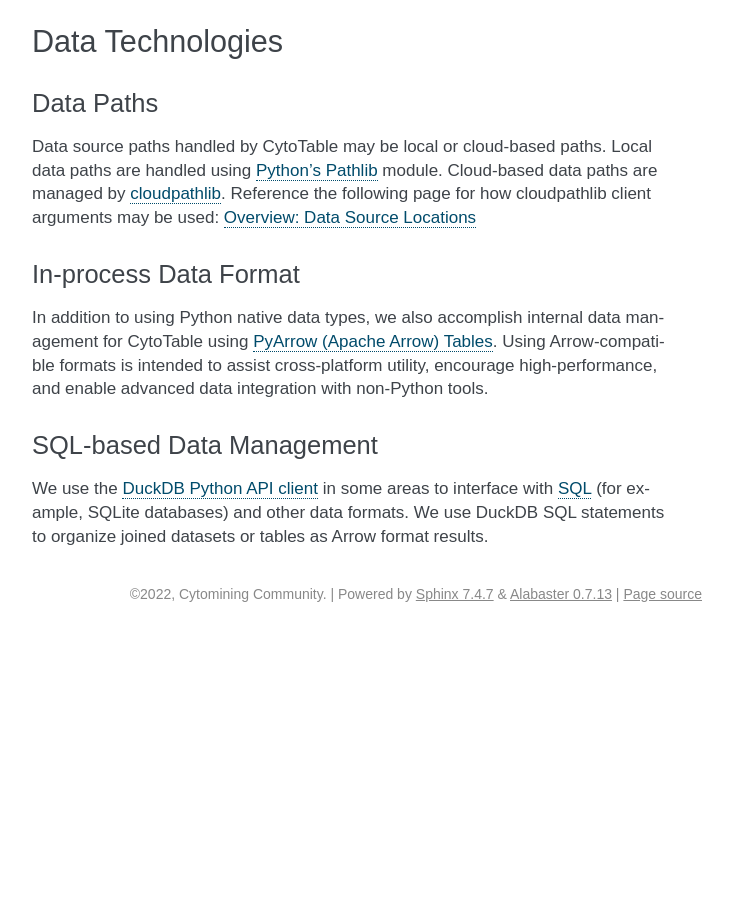
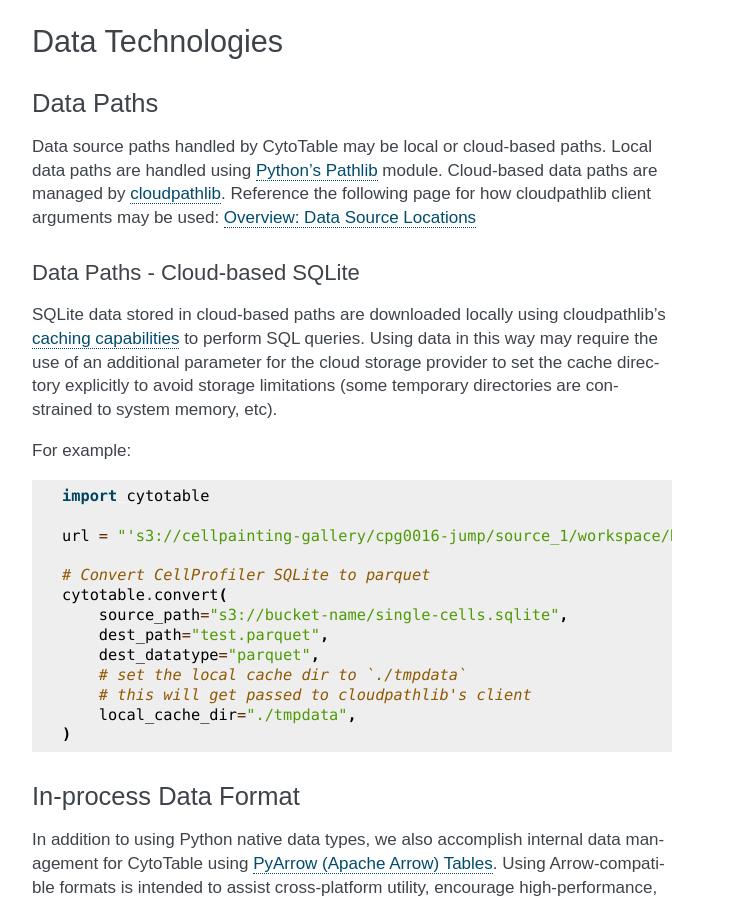
Before and after one commit to cytomining/CytoTable, a Sphinx documentation site: the page built from docs/source/architecture.technical.md, in a window 1280 px wide and 900 px high, scrolled down 659 px. Shown: the whole window, without its empty margins (438-1171 px from the left). Built offline with Sphinx 7.4.7, drawn with Linux system fonts in a browser that asks for light colours; before the commit the page ends 1291 px from its top, so only the background shows below that; some of the changed text lies outside the part shown.

Commit message:
add docs about sqlite from the cloud

````diff
--- a/docs/source/architecture.technical.md
+++ b/docs/source/architecture.technical.md
@@ -27,6 +27,29 @@
 Cloud-based data paths are managed by [cloudpathlib](https://cloudpathlib.drivendata.org/~latest/).
 Reference the following page for how cloudpathlib client arguments may be used: [Overview: Data Source Locations](overview.md#data-source-locations)
 
+#### Data Paths - Cloud-based SQLite
+
+SQLite data stored in cloud-based paths are downloaded locally using cloudpathlib's [caching capabilities](https://cloudpathlib.drivendata.org/stable/caching/) to perform SQL queries.
+Using data in this way may require the use of an additional parameter for the cloud storage provider to set the cache directory explicitly to avoid storage limitations (some temporary directories are constrained to system memory, etc).
+
+For example:
+
+```python
+import cytotable
+
+url = "'s3://cellpainting-gallery/cpg0016-jump/source_1/workspace/backend/Batch1_20221004/UL001643/UL001643.sqlite'"
+
+# Convert CellProfiler SQLite to parquet
+cytotable.convert(
+    source_path="s3://bucket-name/single-cells.sqlite",
+    dest_path="test.parquet",
+    dest_datatype="parquet",
+    # set the local cache dir to `./tmpdata`
+    # this will get passed to cloudpathlib's client
+    local_cache_dir="./tmpdata",
+)
+```
+
 ### In-process Data Format
 
 In addition to using Python native data types, we also accomplish internal data management for CytoTable using [PyArrow (Apache Arrow) Tables](https://arrow.apache.org/docs/python/generated/pyarrow.Table.html).
````
